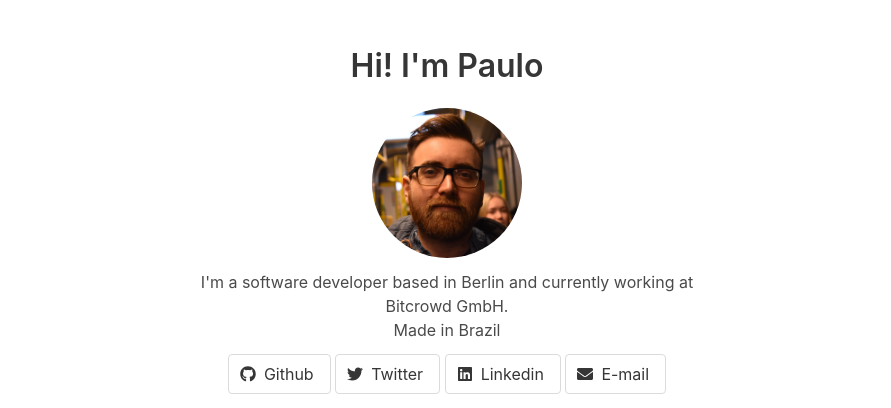
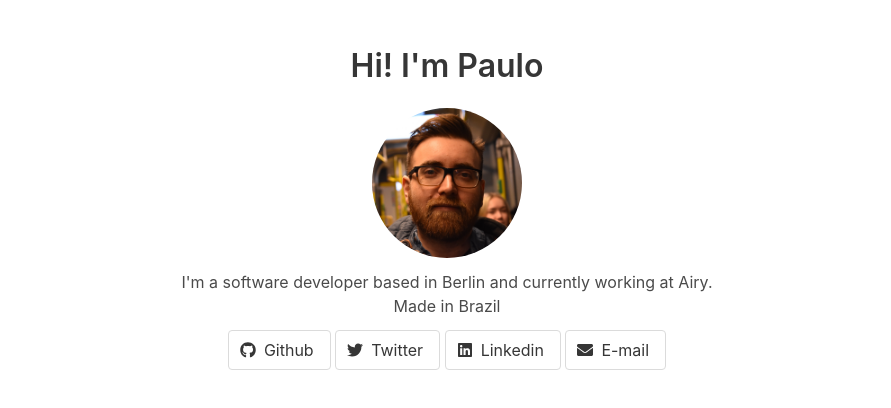
Before and after one commit to paulodiniz/paulodiniz.github.io, a plain HTML site: page index.html in a window 1280 px wide. Shown: the top 408 px of the page, without its empty margins (193-1084 px from the left). Drawn offline with nearby package versions, Linux system fonts and the light colour scheme.

Commit message:
Update index.html

```diff
--- a/index.html
+++ b/index.html
@@ -41,7 +41,7 @@
 
           <div class="container column is-6">
             <p>
-              I'm a software developer based in Berlin and currently working at Bitcrowd GmbH.
+              I'm a software developer based in Berlin and currently working at Airy.
             </p>
             <p> Made in Brazil </p>
           </div>
```
